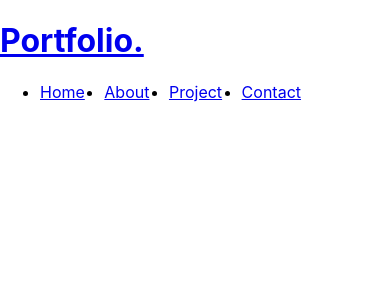
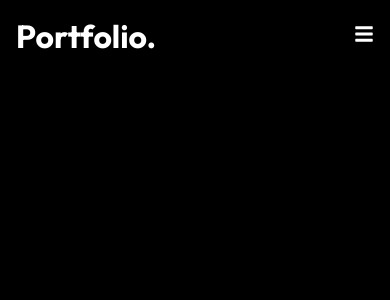
Before and after one commit to pabitra-kumar/Portfolio, a React (Create React App) app: page / in a window 390 px wide. Shown: the top 300 px of the page. Built offline with nearby package versions, Linux system fonts and the light colour scheme.

Commit message:
responsive navbar created

```diff
--- a/src/Components/Navbar.jsx
+++ b/src/Components/Navbar.jsx
@@ -1,15 +1,25 @@
 import React from 'react'
+
 import { Link } from 'react-router-dom'
 import "./NavbarStyles.css"
+
+import {FaBars, FaTimes} from "react-icons/fa"
+
+import { useState } from 'react'
+
 export const Navbar = () => {
+
+    const [click, setClick] = useState(false);
+    const handleClick = () => setClick(!click);
+
   return (
-    <div className='Header'>
+    <div className='header'>
         <h1>
             <Link to="/">
                 Portfolio.
             </Link>
         </h1>
-        <ul className='nav-menu'>
+        <ul className={click ? "nav-menu active" : 'nav-menu'}>
             <li>
                 <Link to="/"> Home </Link>
             </li>
@@ -23,6 +33,12 @@ export const Navbar = () => {
                 <Link to="/Contact"> Contact </Link>
             </li>
         </ul>
+        <div className='hamburger' onClick={handleClick}>
+            {click ? (<FaTimes size={20} style={ { color: "#fff" }} />)
+            : (
+                <FaBars size={20} style={ { color: "#fff" }} />
+            )}
+        </div>
     </div>
   )
 }
--- a/src/Components/NavbarStyles.css
+++ b/src/Components/NavbarStyles.css
@@ -1,4 +1,55 @@
+.header {
+    display: flex;
+    justify-content: space-between;
+    align-items: center;
+    padding: 1rem;
+}
+
 .nav-menu {
     display: flex;
-    gap: 5vw;
 }
+
+.nav-menu li {
+    padding: 0 1rem;
+}
+
+.nav-menu li a {
+    font-size: 1.2rem;
+    font-weight: 500;
+}
+
+.hamburger {
+    display: none;
+}
+
+@media screen and (max-width: 1040px) {
+    .nav-menu {
+        flex-direction: column;
+        justify-content: center;
+        align-items: center;
+        width: 100%;
+        height: 100vh;
+        background-color: rgba(0,0,0,0.9);
+        position: absolute;
+        top: 0;
+        left: -100%;
+        z-index: -3;
+        transition: 0.3s;
+    }
+
+    .nav-menu.active {
+        left: 0;
+    }
+
+    .nav-menu li {
+        padding: 1rem 0;
+    }
+
+    .nav-menu li a {
+        font-size: 2rem;
+    }
+
+    .hamburger {
+        display: initial;
+    }
+}
--- a/src/index.css
+++ b/src/index.css
@@ -1,13 +1,43 @@
-body {
+@import url('https://fonts.googleapis.com/css2?family=EB+Garamond&family=Outfit:wght@100;200;300;400;500;600;700;800;900&family=Roboto+Slab&display=swap');
+
+* {
+  box-sizing: border-box;
   margin: 0;
-  font-family: -apple-system, BlinkMacSystemFont, 'Segoe UI', 'Roboto', 'Oxygen',
-    'Ubuntu', 'Cantarell', 'Fira Sans', 'Droid Sans', 'Helvetica Neue',
-    sans-serif;
-  -webkit-font-smoothing: antialiased;
-  -moz-osx-font-smoothing: grayscale;
+  padding: 0;
+  font-family: 'Outfit', sans-serif;
 }
 
-code {
-  font-family: source-code-pro, Menlo, Monaco, Consolas, 'Courier New',
-    monospace;
+body {
+  background-color: #000;
 }
+
+h1,h4,p,a {
+  color: #fff;
+  text-decoration: none;
+}
+
+ul {
+  list-style-type: none;
+}
+
+.btn {
+  padding: 12px 32px;
+  font-size: 1rem;
+  text-transform: uppercase;
+  background-color: rgb(248,217,15);
+  color: #222;
+  border: 1px solid #fff ;
+  font-weight: 6000;
+  cursor: pointer;
+}
+
+.btn-light {
+  background-color: transparent;
+  color: #fff;
+}
+
+.btn:hover {
+  background: rgba(255,255,255,0.2);
+  color: #fff;
+  transition: 0.3s;
+}
```
